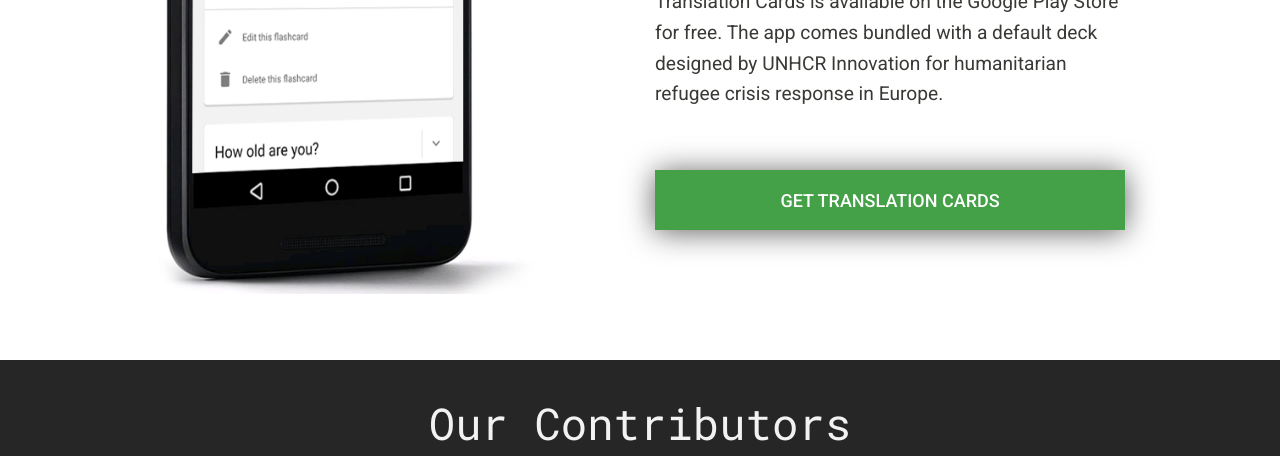
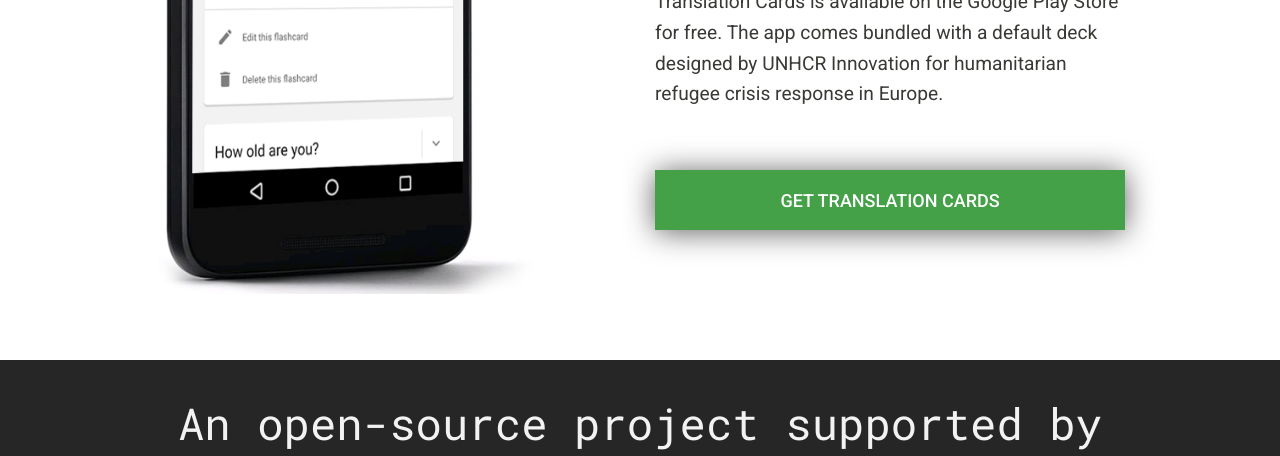
Before and after one commit to translation-cards/public-site, a plain HTML site: page index.html in a window 1280 px wide. Shown: the part 1197-1653 px from the top of the page. Drawn offline with Linux system fonts and the light colour scheme.

Commit message:
Updated Contributors section copy

```diff
--- a/index.html
+++ b/index.html
@@ -99,7 +99,7 @@
     <div class="logos">
 	    <div class="row">
 		    <div class="large-12 columns text-center">
-			    <h1>Our Contributors</h1>
+			    <h1>An open-source project supported by</h1>
 		    </div>
 	    </div>
 	    <div class="row">
```
